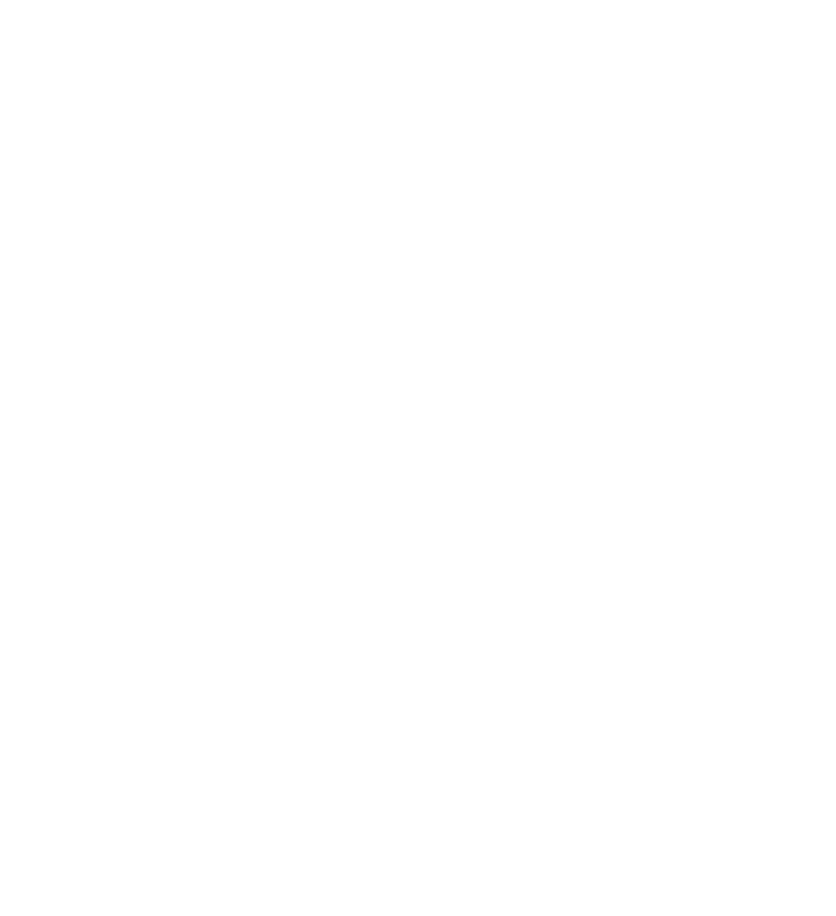
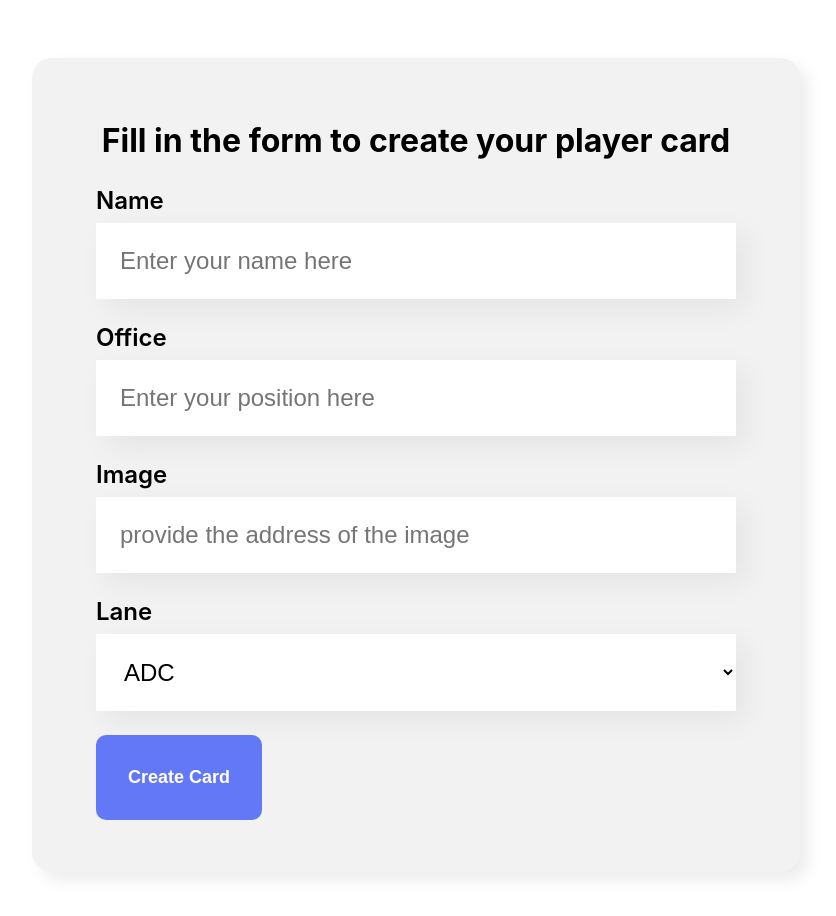
Before and after one commit to GustavoCosta29/ListPlayerLOL, a React (Create React App) app: page / in a window 1280 px wide. Shown: the part 520-1436 px from the top of the page, without its empty margins (224-1060 px from the left). Before the commit the page ends 800 px from the top, so only its background shows below. Built offline with nearby package versions, Linux system fonts and the light colour scheme.

Commit message:
adicionando formulario

```diff
--- a/src/App.js
+++ b/src/App.js
@@ -1,9 +1,11 @@
 import Banner from "./componentes/Banner";
+import Form from "./componentes/Form";
 
 function App() {
   return (
     <div className="App">
       <Banner />
+      <Form />
     </div>
   );
 }
--- /dev/null
+++ b/src/componentes/Button/Button.css
@@ -0,0 +1,15 @@
+.button {
+    background-color: #6278f7;
+    border-radius: 10px;
+    font-weight: 700;
+    font-size: 18px;
+    padding: 32px;
+    border: none;
+    cursor: pointer;
+    color: #FFF;
+    margin: 16px 0;
+}
+
+.button:hover {
+    color: #95FFD4
+}
--- /dev/null
+++ b/src/componentes/Button/index.js
@@ -0,0 +1,11 @@
+import "./Button.css";
+
+const Button = (props) => {
+  return (
+    <button className="button" required={props.required}>
+      {props.children}
+    </button>
+  );
+};
+
+export default Button;
--- /dev/null
+++ b/src/componentes/Form/Form.css
@@ -0,0 +1,20 @@
+.form {
+    display: flex;
+    justify-content: center;
+    margin: 80px 0;
+
+}
+
+.form h2 {
+    font-size: 2em;
+    text-align: center;
+}
+
+.form form {
+    width: 100%;
+    max-width: 50%;
+    background-color: #F2F2F2;
+    border-radius: 20px;
+    padding: 36px 64px;
+    box-shadow: 8px 8px 16px rgba(0, 0 ,0, 0.08);
+}
--- /dev/null
+++ b/src/componentes/Form/index.js
@@ -0,0 +1,41 @@
+import "./Form.css";
+import TextField from "../TextField";
+import ListSuspend from "../ListSuspend";
+import Button from "../Button";
+
+const Form = () => {
+  const save = (e) => {
+    e.preventDefault();
+    alert("Form saved successfully");
+  };
+
+  return (
+    <section onSubmit={save} className="form">
+      <form>
+        <h2>Fill in the form to create your player card</h2>
+        <TextField
+          required={true}
+          label="Name"
+          placeholder="Enter your name here"
+        />
+        <TextField
+          required={true}
+          label="Office"
+          placeholder="Enter your position here"
+        />
+        <TextField
+          label="Image"
+          placeholder="provide the address of the image"
+        />
+        <ListSuspend
+          required={true}
+          label="Lane"
+          items={["ADC", "Top", "Jungle", "Suporte", "Mid"]}
+        />
+        <Button>Create Card</Button>
+      </form>
+    </section>
+  );
+};
+
+export default Form;
--- /dev/null
+++ b/src/componentes/ListSuspend/ListSuspend.css
@@ -0,0 +1,22 @@
+.listsuspend {
+    display: block;
+    margin-bottom: 8px;
+    font-size: 24px;
+}
+
+.listsuspend label {
+    display: block;
+    margin-bottom: 8px;
+    font-size: 24px;
+    font-weight: 600;
+}
+
+
+.listsuspend select {
+    background-color: #FFF;
+    box-shadow: 10px 10px 30px rgba(0, 0, 0, 0.06);
+    width: 100%;
+    border: none;
+    font-size: 24px;
+    padding: 24px;
+}
--- /dev/null
+++ b/src/componentes/ListSuspend/index.js
@@ -0,0 +1,16 @@
+import "./ListSuspend.css";
+
+const ListSuspend = (props) => {
+  return (
+    <div className="listsuspend">
+      <label>{props.label}</label>
+      <select>
+        {props.items.map((item) => (
+          <option key={item}>{item}</option>
+        ))}
+      </select>
+    </div>
+  );
+};
+
+export default ListSuspend;
--- /dev/null
+++ b/src/componentes/TextField/TextField.css
@@ -0,0 +1,20 @@
+.textfield {
+    margin: 24px 0;
+}
+
+.textfield label {
+    display: block;
+    margin-bottom: 8px;
+    font-size: 24px;
+    font-weight: 600;
+}
+
+.textfield input {
+    background-color: #FFF;
+    box-shadow: 10px 10px 30px rgba(0, 0, 0, 0.06);
+    width: 100%;
+    border: none;
+    font-size: 24px;
+    padding: 24px;
+    box-sizing: border-box;
+}
--- /dev/null
+++ b/src/componentes/TextField/index.js
@@ -0,0 +1,12 @@
+import "./TextField.css";
+
+const TextField = (props) => {
+  return (
+    <div className="textfield">
+      <label>{props.label}</label>
+      <input required={props.required} placeholder={props.placeholder} />
+    </div>
+  );
+};
+
+export default TextField;
```
